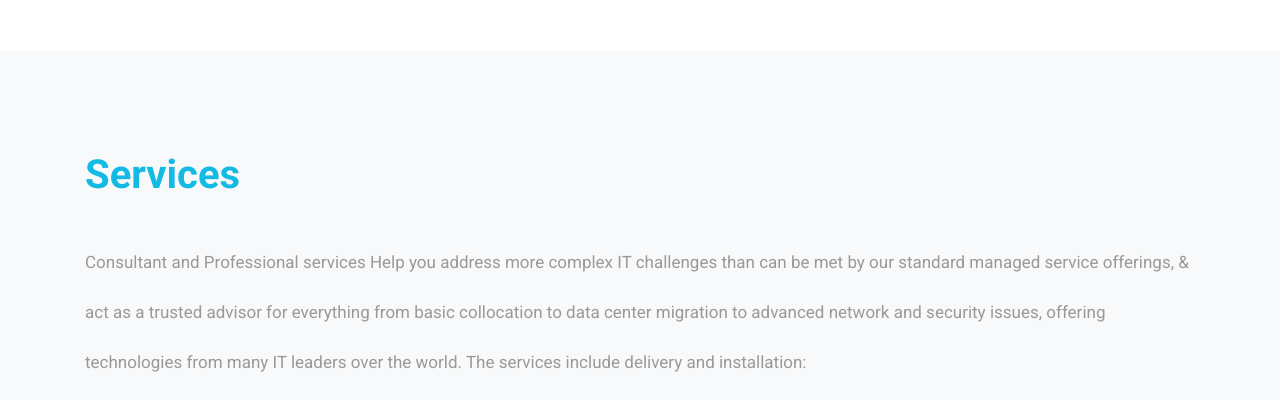
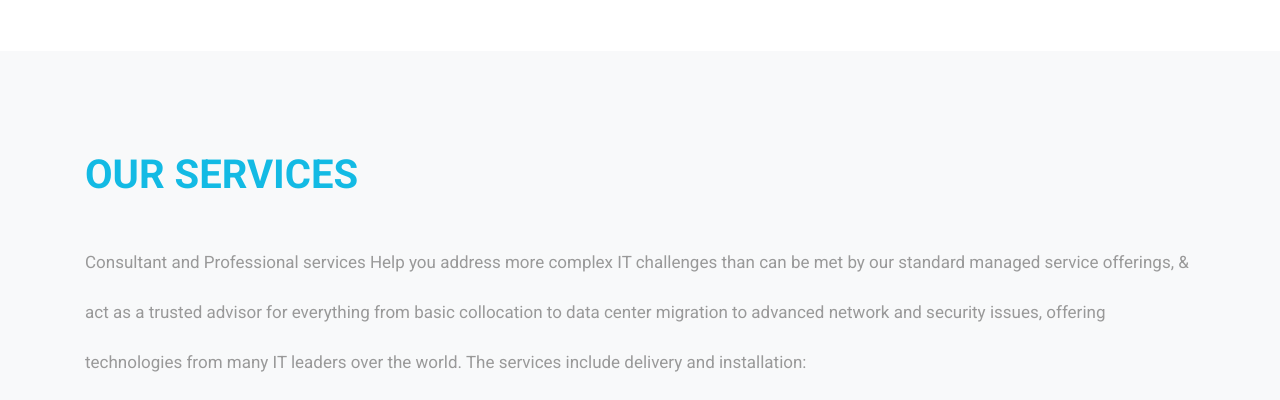
Before and after one commit to anwdaw/anwar3000, a plain HTML site: page services.html in a window 1280 px wide. Shown: the part 862-1262 px from the top of the page. Drawn offline with Linux system fonts and the light colour scheme; some packages are replaced by stand-ins of ours; no server answers.

Commit message:
Add files via upload

```diff
--- a/services.html
+++ b/services.html
@@ -135,7 +135,7 @@
 
        <div class="col-md-12 heading-section ftco-animate">
 	                    <div class="tab-pane container p-0 active" id="services-1">
-						<h2 style="color:#13bae4;padding-top:100px;">Services</h2>
+						<h2 style="color:#13bae4;padding-top:100px;">OUR SERVICES</h2>
                         <!--<img src="images/8.1.jpg" style="border-style: solid; border-width:1%; border-color:#13bae4; width:99%; height:100%;"  />
 				        <br>-->
  				        <br>
```
